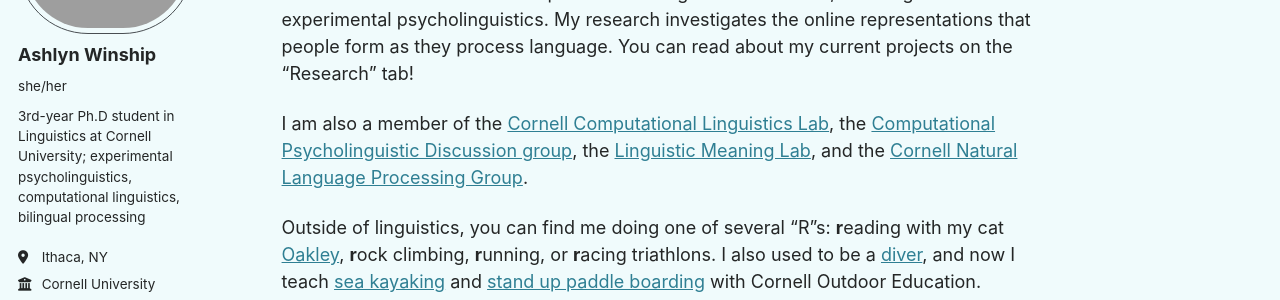
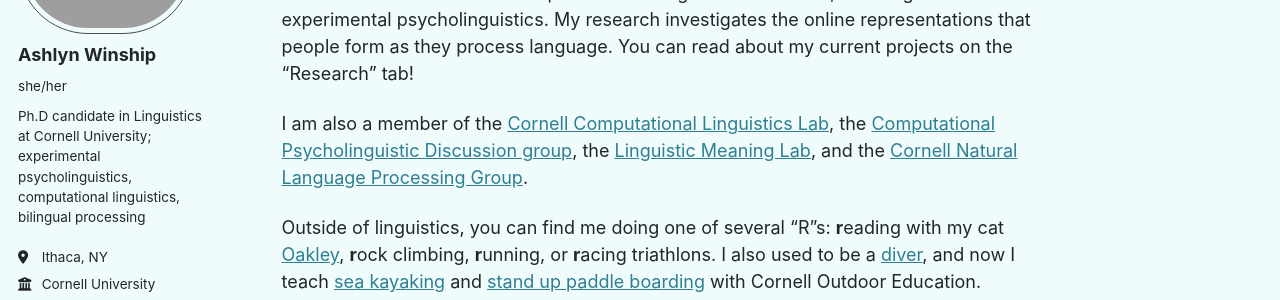
Before and after one commit to ashlynwinship/ashlynwinship.github.io, a Jekyll site: the page built from _pages/about.md, in a window 1280 px wide. Shown: the part 247-547 px from the top of the page. Built offline with Jekyll 4.4.1, drawn with Linux system fonts in a browser that asks for light colours; grey boxes are pictures that could not be loaded.

Commit message:
Update _config.yml

```diff
--- a/_config.yml
+++ b/_config.yml
@@ -25,7 +25,7 @@ author:
   avatar           : "https://avatars.githubusercontent.com/u/31753597?v=4"
   name             : "Ashlyn Winship"
   pronouns         : "she/her"
-  bio              : "3rd-year Ph.D student in Linguistics at Cornell University; experimental psycholinguistics, computational linguistics, bilingual processing"
+  bio              : "Ph.D candidate in Linguistics at Cornell University; experimental psycholinguistics, computational linguistics, bilingual processing"
   location         : "Ithaca, NY"
   employer         : "Cornell University"
   uri              : # URL
```
